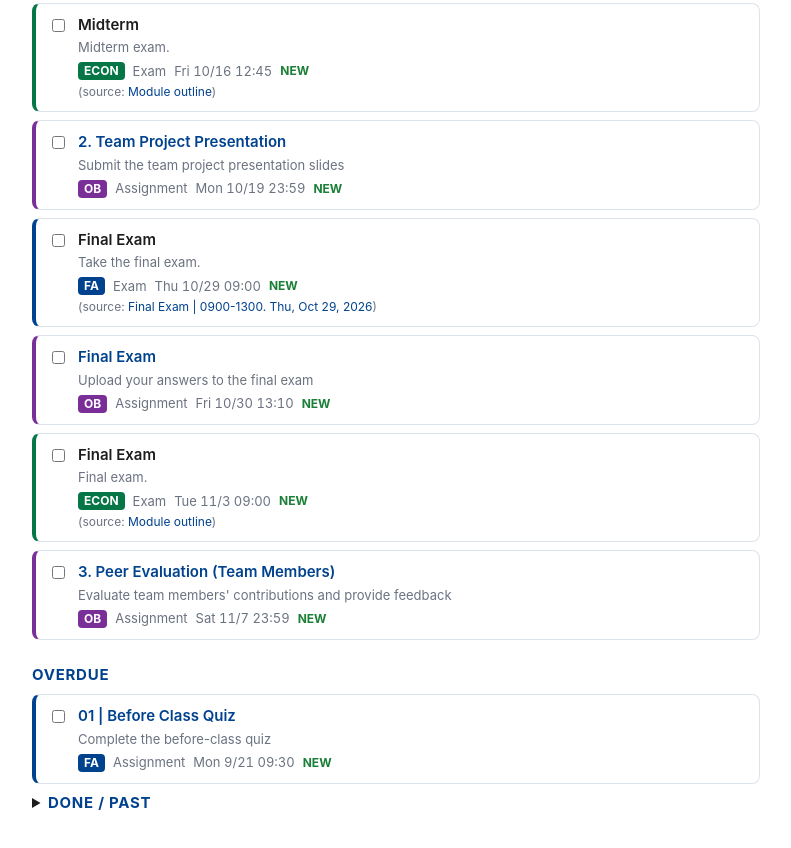
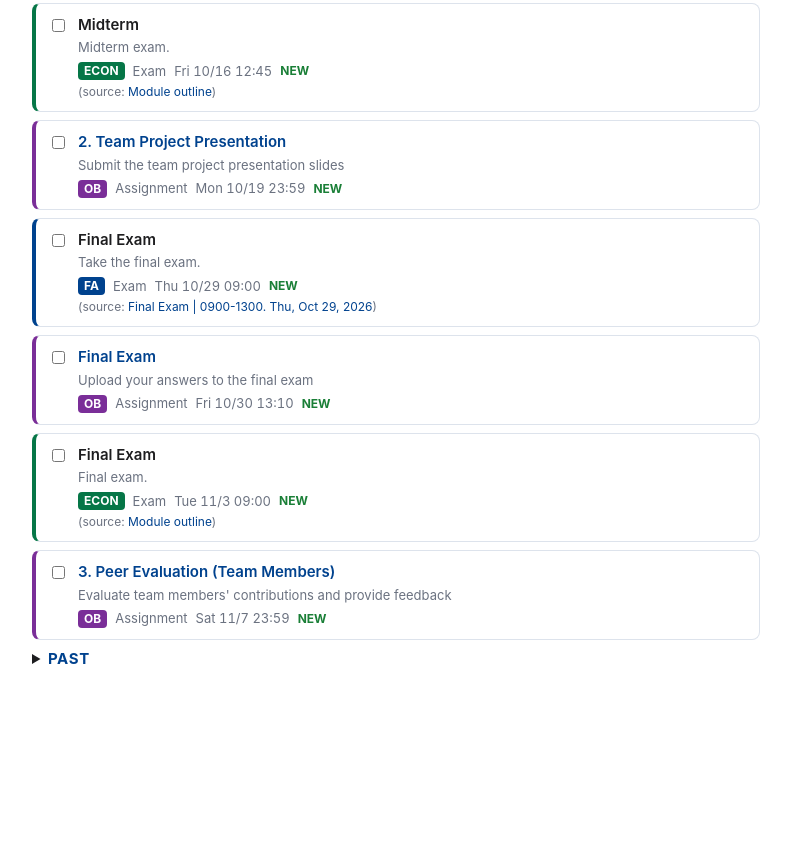
Before and after one commit to kevin-shu/ics-todo, a plain HTML site: page index.html in a window 1280 px wide. Shown: the part 3992-4840 px from the top of the page, without its empty margins (244-1035 px from the left). After the commit the page ends 4710 px from the top, so only its background shows below. Drawn offline with Linux system fonts and the light colour scheme.

Commit message:
refactor: 網頁只依 deadline 分 To do / Past 兩區，勾選僅改變外觀不移動位置
Co-Authored-By: Claude Opus 5 <noreply@anthropic.com>

```diff
--- a/app.js
+++ b/app.js
@@ -1,7 +1,5 @@
-// 讀取 data.json，依現在時間把項目分成「To do / Overdue / Done」三區顯示
+// 讀取 data.json，只依 deadline 是否已過分成「To do / Past」兩區；勾選只改變卡片外觀、不移動位置
 const TYPE_LABEL = { assignment: "Assignment", quiz: "Quiz", discussion_topic: "Discussion", prep: "Prep", exam: "Exam", task: "Task" };
-// 可在 Canvas 繳交的類型，過期未交才列入「Overdue」
-const SUBMITTABLE = new Set(["assignment", "quiz", "discussion_topic"]);
 const HOUR = 3600e3;
 
 // 手動勾選狀態只存在本機瀏覽器；storage 不可用時忽略
@@ -21,17 +19,13 @@ const fmt = (iso, tbd) => {
 const el = (tag, cls, text) => { const e = document.createElement(tag); if (cls) e.className = cls; if (text) e.textContent = text; return e; };
 const link = (href, text) => { const a = el("a", "", text); a.href = href; a.target = "_blank"; a.rel = "noopener"; return a; };
 
-function section(item, now) {
-  const due = item.due ? new Date(item.due).getTime() : Infinity;
-  if (checked(item.id)) return "done";
-  if (due < now) return SUBMITTABLE.has(item.type) ? "overdue" : "done";
-  return "pending";
-}
+const dueTime = (it) => (it.due ? new Date(it.due).getTime() : Infinity);
 
-function card(it, name, now, data) {
-  const t = it.due ? new Date(it.due).getTime() : Infinity;
+function card(it, now, data) {
   const li = el("li");
-  if (name === "pending" && t - now < 48 * HOUR) li.className = "urgent";
+  // 已勾選：變淡加刪除線；未勾選且 48 小時內到期：標紅
+  if (checked(it.id)) li.className = "checked";
+  else if (dueTime(it) >= now && dueTime(it) - now < 48 * HOUR) li.className = "urgent";
   li.style.borderLeftColor = `var(--${it.course})`;
 
   const box = el("input");
@@ -67,16 +61,14 @@ function card(it, name, now, data) {
 function render(data) {
   const now = Date.now();
   document.getElementById("updated").textContent = "Last updated: " + fmt(data.generated_at);
-  const lists = { pending: [], overdue: [], done: [] };
-  for (const it of data.items) lists[section(it, now)].push(it);
-  const t = (it) => (it.due ? new Date(it.due).getTime() : Infinity);
-  lists.pending.sort((a, b) => t(a) - t(b));
-  lists.overdue.sort((a, b) => t(a) - t(b));
-  lists.done.sort((a, b) => t(b) - t(a));
+  const lists = { todo: [], past: [] };
+  for (const it of data.items) lists[dueTime(it) < now ? "past" : "todo"].push(it);
+  lists.todo.sort((a, b) => dueTime(a) - dueTime(b));
+  lists.past.sort((a, b) => dueTime(b) - dueTime(a)); // 最近才過期的在最上面
 
   for (const [name, items] of Object.entries(lists)) {
     const ul = document.getElementById(name);
-    ul.replaceChildren(...(items.length ? items.map((it) => card(it, name, now, data)) : [el("p", "empty", "Nothing here")]));
+    ul.replaceChildren(...(items.length ? items.map((it) => card(it, now, data)) : [el("p", "empty", "Nothing here")]));
   }
 }
 
--- a/index.html
+++ b/index.html
@@ -41,7 +41,8 @@
   a:hover { text-decoration: underline; }
   .title a { color: var(--brand); }
   details summary { cursor: pointer; }
-  details li { opacity: .6; }
+  li.checked { opacity: .5; }
+  li.checked .title { text-decoration: line-through; }
   .empty { color: var(--muted); font-size: 14px; }
 </style>
 </head>
@@ -52,12 +53,10 @@
 </div></header>
 <main>
   <h2>To do</h2>
-  <ul id="pending"></ul>
-  <h2>Overdue</h2>
-  <ul id="overdue"></ul>
+  <ul id="todo"></ul>
   <details>
-    <summary><h2 style="display:inline">Done / Past</h2></summary>
-    <ul id="done"></ul>
+    <summary><h2 style="display:inline">Past</h2></summary>
+    <ul id="past"></ul>
   </details>
 </main>
 <script src="app.js"></script>
```
Also changed, not shown: 1 other file.
